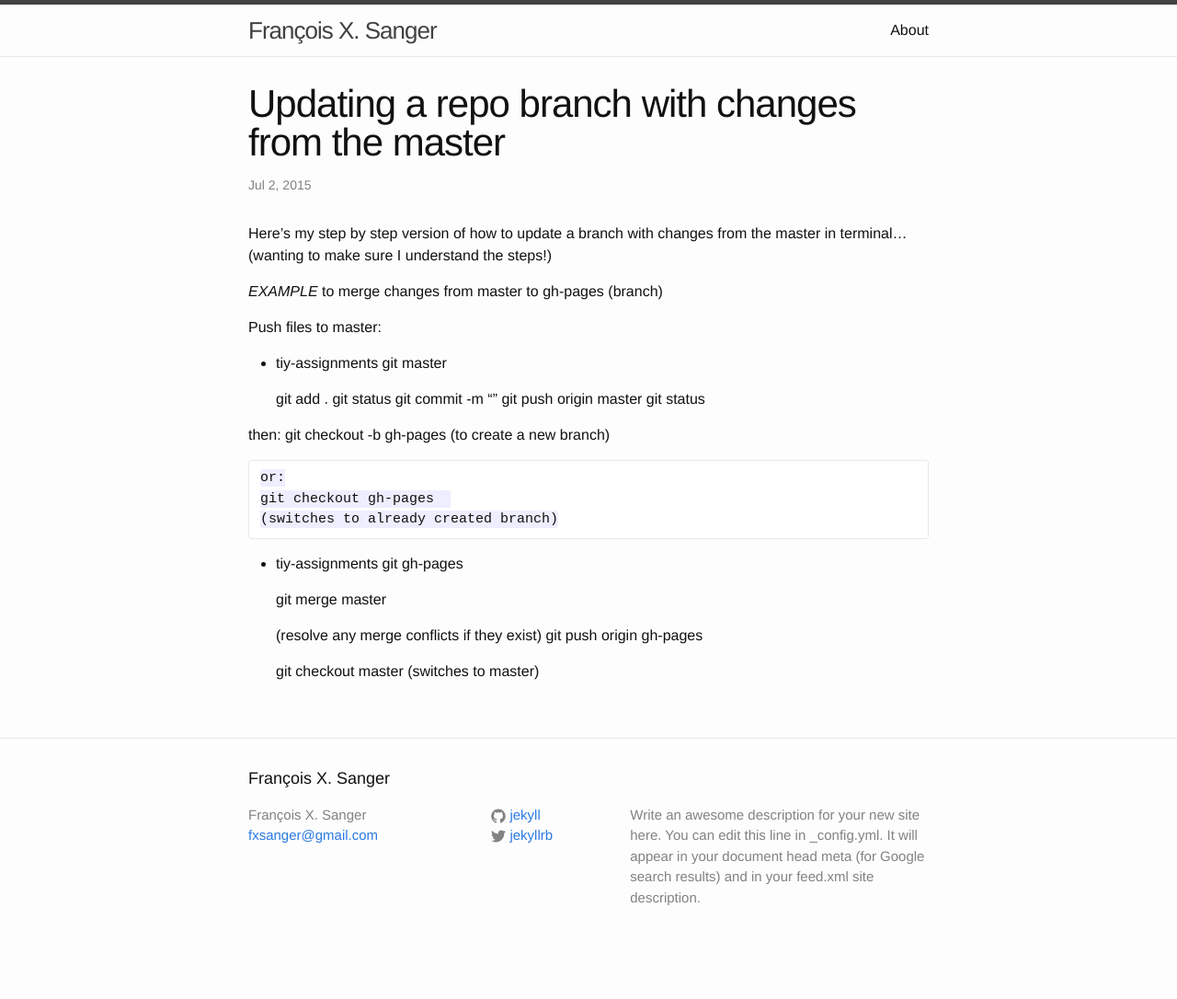
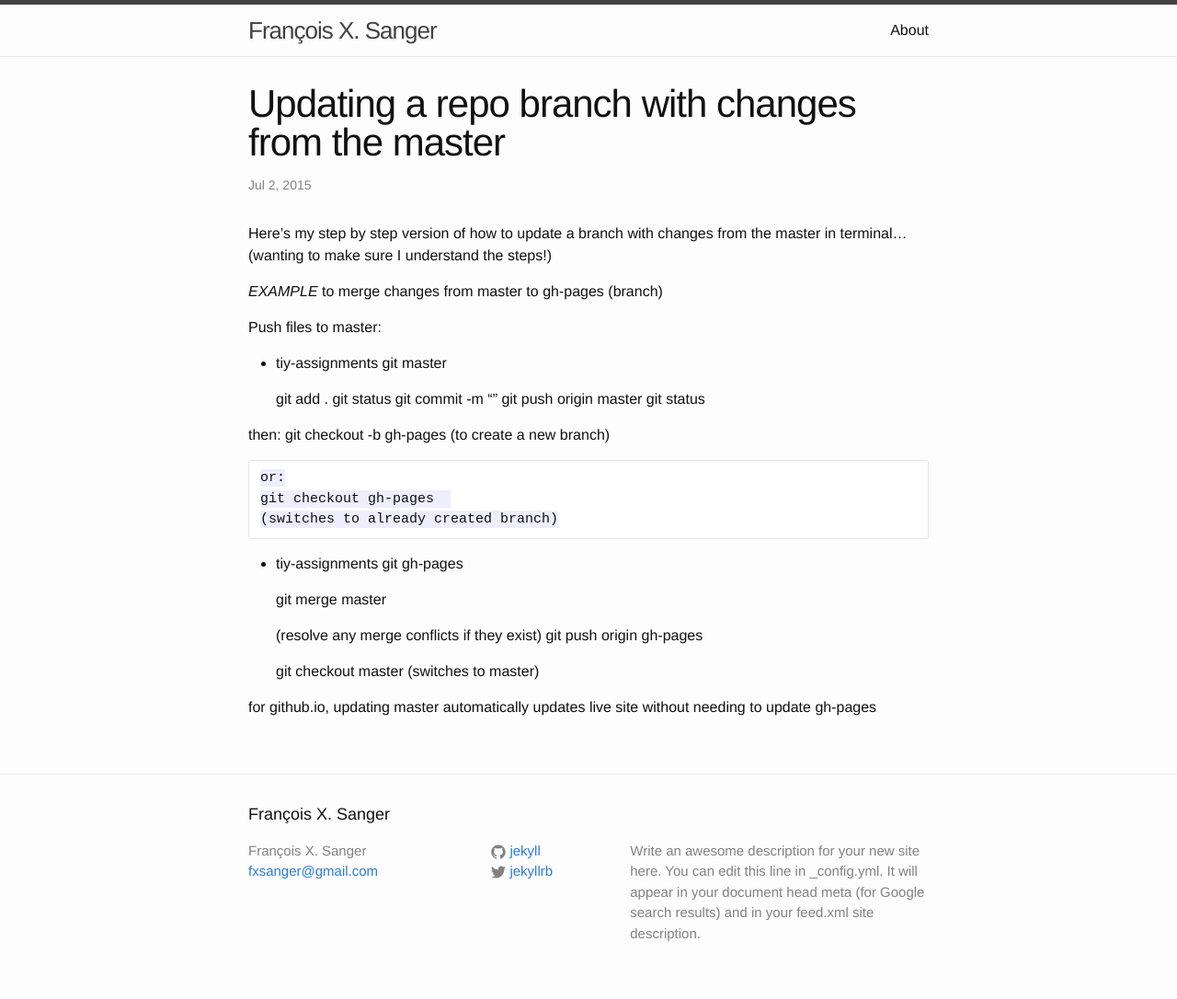
Before and after one commit to fsanger/fsanger.github.io, a Jekyll site: the page built from _posts/2015-07-02-updating-repo-branch-with-changes.md, in a window 1280 px wide. Shown: the whole page at 92% size. Built offline with Jekyll 4.4.1, drawn with Linux system fonts in a browser that asks for light colours; before the commit the page ends 1047 px from its top, so only the background shows below that.

Commit message:
addl changes to 0702 post

```diff
--- a/_posts/2015-07-02-updating-repo-branch-with-changes.md
+++ b/_posts/2015-07-02-updating-repo-branch-with-changes.md
@@ -36,3 +36,5 @@ then:
 	git push origin gh-pages
 
 	git checkout master (switches to master)
+
+ for github.io, updating master automatically updates live site without needing to update gh-pages
```
